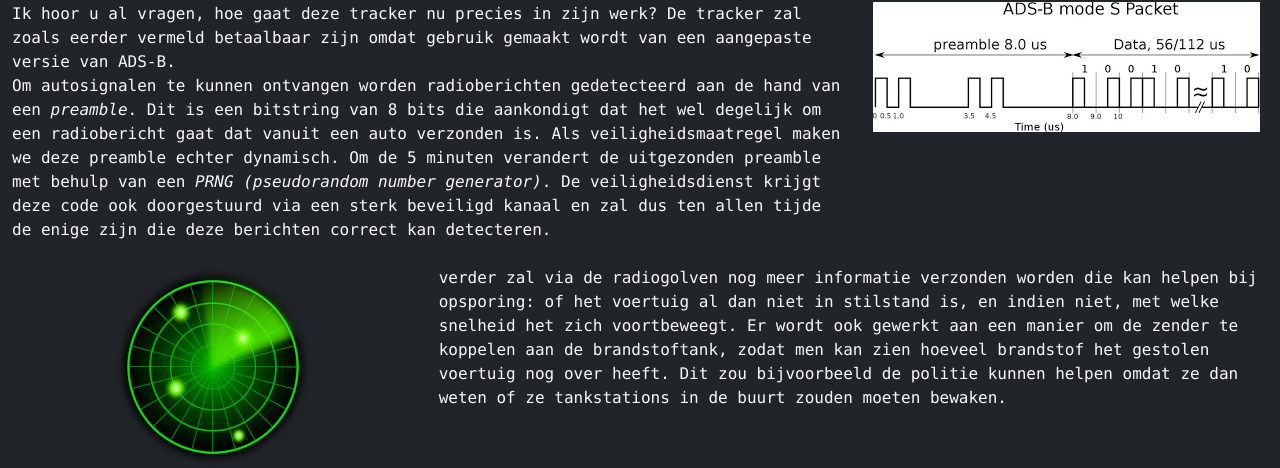
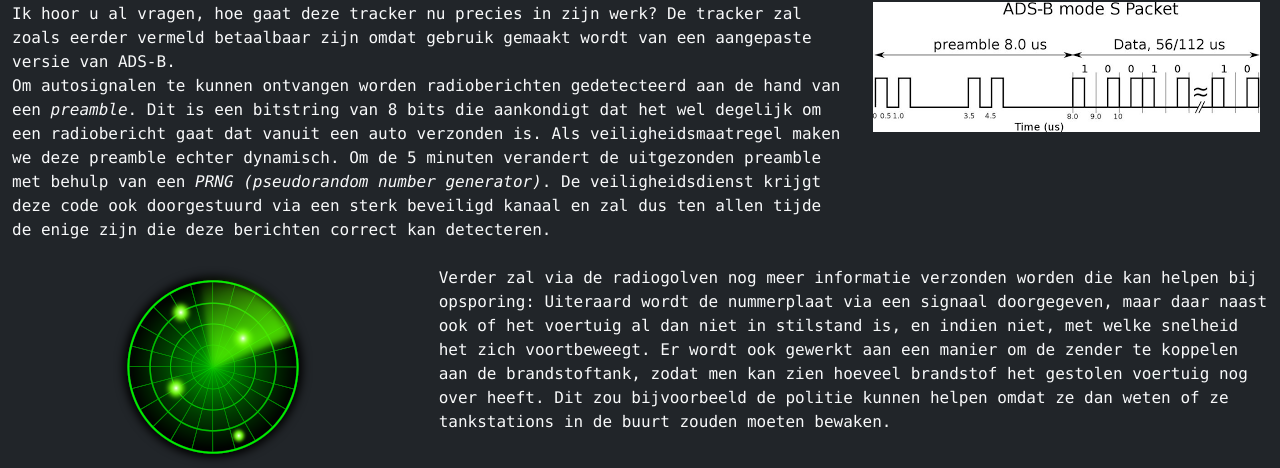
Before and after one commit to dot-io/wheelwatch, a plain HTML site: page solutions.html in a window 1280 px wide. Shown: the part 484-952 px from the top of the page. Drawn offline with nearby package versions, Linux system fonts and the light colour scheme.

Commit message:
add important info to solutions.html (par 3)

```diff
--- a/solutions.html
+++ b/solutions.html
@@ -89,7 +89,8 @@
                     <img src="img/radar.png" alt="een foto van een radar" class="img-fluid mx-auto d-block">
                 </div>
                 <div class="col-md-8">
-                    verder zal via de radiogolven nog meer informatie verzonden worden die kan helpen bij opsporing: of het voertuig al dan niet in stilstand is,
+                    Verder zal via de radiogolven nog meer informatie verzonden worden die kan helpen bij opsporing: Uiteraard wordt de nummerplaat via een signaal doorgegeven,
+                    maar daar naast ook of het voertuig al dan niet in stilstand is,
                     en indien niet, met welke snelheid het zich voortbeweegt. Er wordt ook gewerkt aan een manier om de zender te koppelen aan de brandstoftank,
                     zodat men kan zien hoeveel brandstof het gestolen voertuig nog over heeft. Dit zou bijvoorbeeld de politie kunnen helpen omdat ze dan weten of ze
                     tankstations in de buurt zouden moeten bewaken.
```
